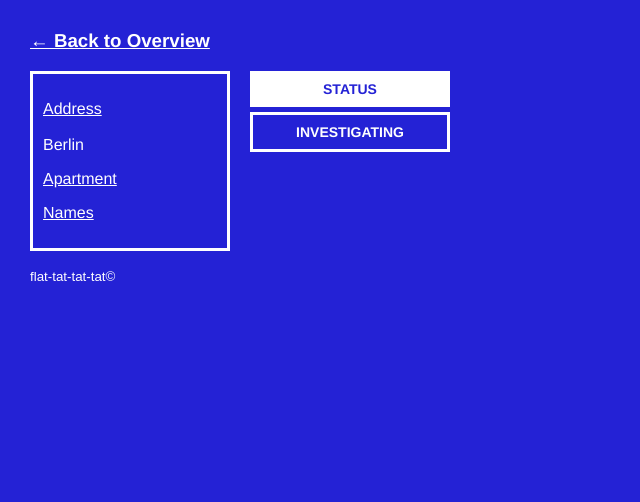
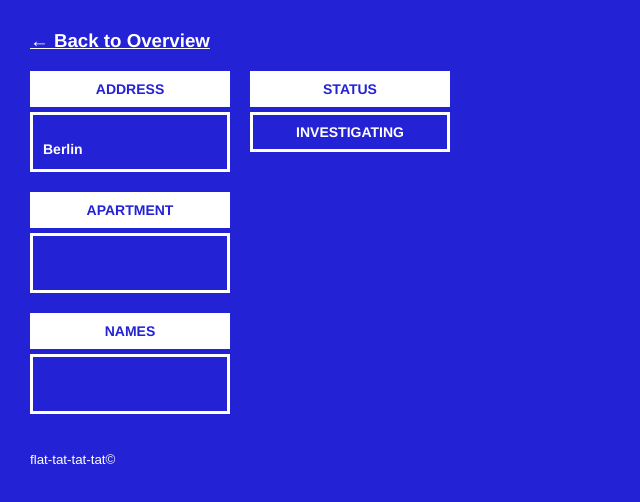
Before and after one commit to ragnamarie/flat-tat-tat-tat, a Next.js app: page /tickets/1 in a window 1280 px wide. Shown: the top 502 px of the page, without its empty margins (0-640 px from the left). Built offline with nearby package versions, Linux system fonts and the light colour scheme; no server answers; the database is empty.

Commit message:
status now also in overview

```diff
--- a/Components/ReportedFlatsDetails/index.js
+++ b/Components/ReportedFlatsDetails/index.js
@@ -6,16 +6,44 @@ export const StyledTicket = styled.span`
   position: relative;
   font-family: Helvetica;
   font-weight: 500;
-  border: solid white;
-  padding: 10px;
   background-color: #2422d5;
   color: white;
-  min-width: 200px;
 `;
 
 export const StyledContainer = styled.div`
   display: flex;
   gap: 20px;
+`;
+
+export const StyledWhiteBox = styled.span`
+  display: flex;
+  align-items: center;
+  justify-content: center;
+  position: relative;
+  font-family: Helvetica;
+  font-weight: 700;
+  font-size: 14px;
+  padding: 10px;
+  background-color: white;
+  color: #2422d5;
+  max-height: 40px;
+  margin-bottom: 5px;
+  min-width: 200px;
+`;
+
+export const StyledBlueBox = styled.span`
+  display: flex;
+  position: relative;
+  font-family: Helvetica;
+  font-weight: 700;
+  font-size: 14px;
+  border: solid white;
+  padding: 10px;
+  background-color: #2422d5;
+  color: white;
+  min-height: 60px;
+  min-width: 200px;
+  margin-bottom: 20px;
 `;
 
 export default function ReportedFlatsDetails({
@@ -31,20 +59,21 @@ export default function ReportedFlatsDetails({
     <>
       <StyledContainer>
         <StyledTicket>
-          <p>
-            <u>Address</u>
-            <br /> {street} <br /> {zip} Berlin
-          </p>
-          <p>
-            <u>Apartment</u>
-            <br /> {apartment}
-          </p>
-          <p>
-            <u>Names</u>
-            <br /> {namesOnDoorbell}
-          </p>
+          <StyledWhiteBox>ADDRESS</StyledWhiteBox>
+          <StyledBlueBox>
+            {street} <br /> {zip} Berlin
+          </StyledBlueBox>
+
+          <StyledWhiteBox>APARTMENT</StyledWhiteBox>
+          <StyledBlueBox>{apartment}</StyledBlueBox>
+
+          <StyledWhiteBox>NAMES</StyledWhiteBox>
+          <StyledBlueBox>{namesOnDoorbell}</StyledBlueBox>
         </StyledTicket>
-        <Status isConfirmedEmpty={isConfirmedEmpty} />
+        <div>
+          <StyledWhiteBox>STATUS</StyledWhiteBox>
+          <Status isConfirmedEmpty={isConfirmedEmpty} />
+        </div>
       </StyledContainer>
     </>
   );
--- a/Components/Status/index.js
+++ b/Components/Status/index.js
@@ -1,22 +1,6 @@
 import styled from "styled-components";
 
-export const StyledStatus = styled.span`
-  display: flex;
-  align-items: center;
-  justify-content: center;
-  position: relative;
-  font-family: Helvetica;
-  font-weight: 700;
-  font-size: 14px;
-  padding: 10px;
-  background-color: white;
-  color: #2422d5;
-  max-height: 40px;
-  margin-bottom: 5px;
-  width: 200px;
-`;
-
-export const StyledConfirmed = styled.span`
+export const StyledBlueBox = styled.span`
   display: flex;
   align-items: center;
   justify-content: center;
@@ -34,11 +18,8 @@ export const StyledConfirmed = styled.span`
 
 export default function Status({ isConfirmedEmpty }) {
   return (
-    <div>
-      <StyledStatus>STATUS</StyledStatus>
-      <StyledConfirmed>
-        {isConfirmedEmpty ? "CONFIRMED" : "INVESTIGATING"}
-      </StyledConfirmed>
-    </div>
+    <StyledBlueBox>
+      {isConfirmedEmpty ? "CONFIRMED" : "INVESTIGATING"}
+    </StyledBlueBox>
   );
 }
```
Also changed, not shown: Components/ReportedFlats/index.js (+17 -4 lines).
